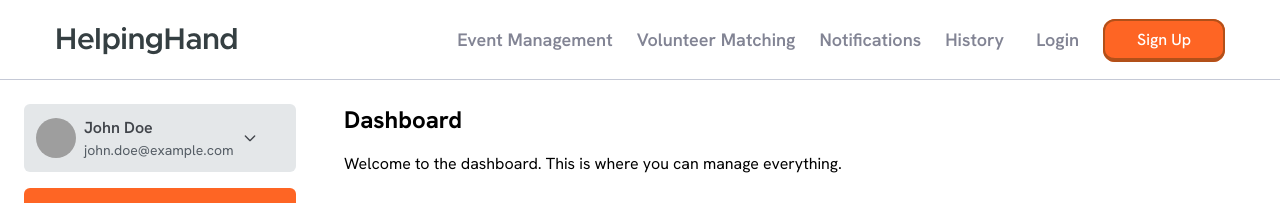
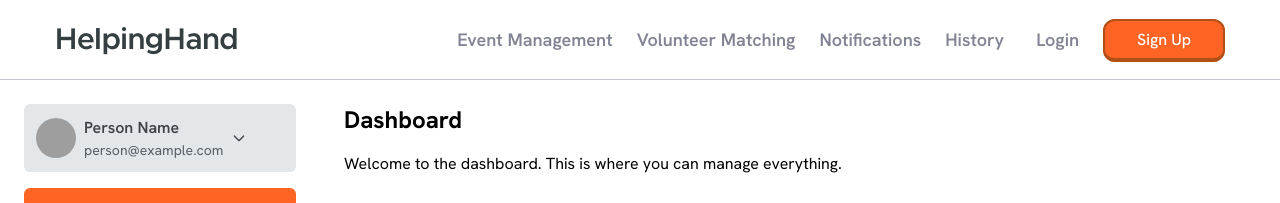
Before and after one commit to richerduong/helpinghand, a Next.js app: page /volunteer/home in a window 1280 px wide. Shown: the top 203 px of the page. Built offline with nearby package versions, Linux system fonts and the light colour scheme; grey boxes are pictures that could not be loaded.

Commit message:
Made more changes to volunteer dashboard

```diff
--- a/app/volunteer/components/SideNav.tsx
+++ b/app/volunteer/components/SideNav.tsx
@@ -12,8 +12,8 @@ const SideNav: React.FC = () => {
 
   const user = {
     profilePicture: "/path/to/profile-pic.jpg",
-    name: "John Doe",
-    email: "john.doe@example.com",
+    name: "Person Name",
+    email: "person@example.com",
   };
 
   const handleLogout = () => {
```
